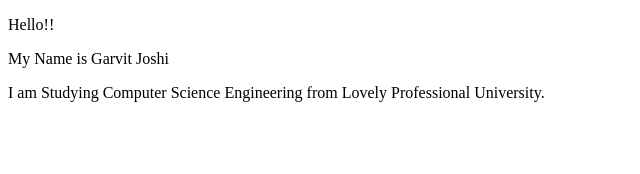
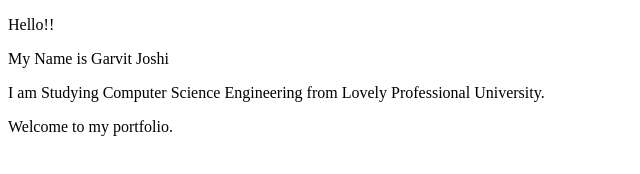
Before and after one commit to garvit-joshi/garvit-joshi.github.io, a plain HTML site: page index.html in a window 1280 px wide. Shown: the whole page, without its empty margins (0-640 px from the left). Drawn offline with Linux system fonts and the light colour scheme.

Commit message:
Updated index.html

```diff
--- a/index.html
+++ b/index.html
@@ -8,5 +8,6 @@
         <p>Hello!!</p>
         <p>My Name is Garvit Joshi</p>
         <p>I am Studying Computer Science Engineering from Lovely Professional University.</p>
+        <p>Welcome to my portfolio.</p>
     </body>
 </html>
```
